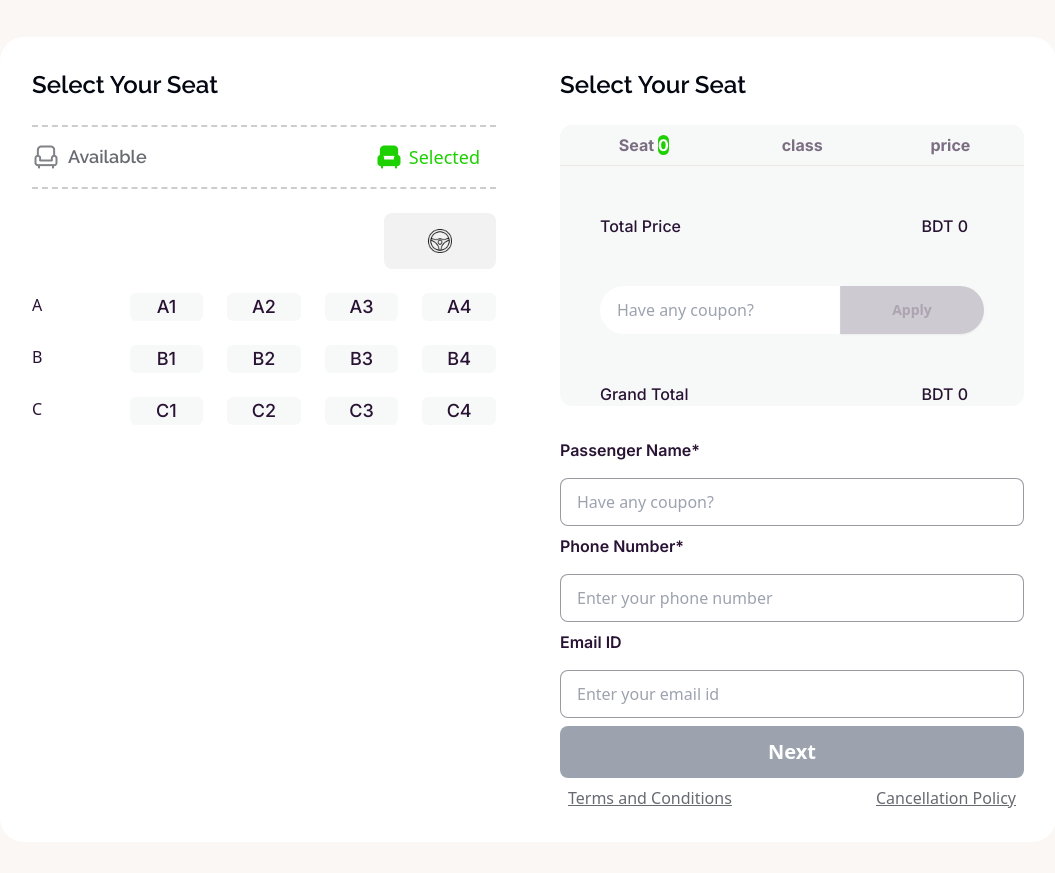
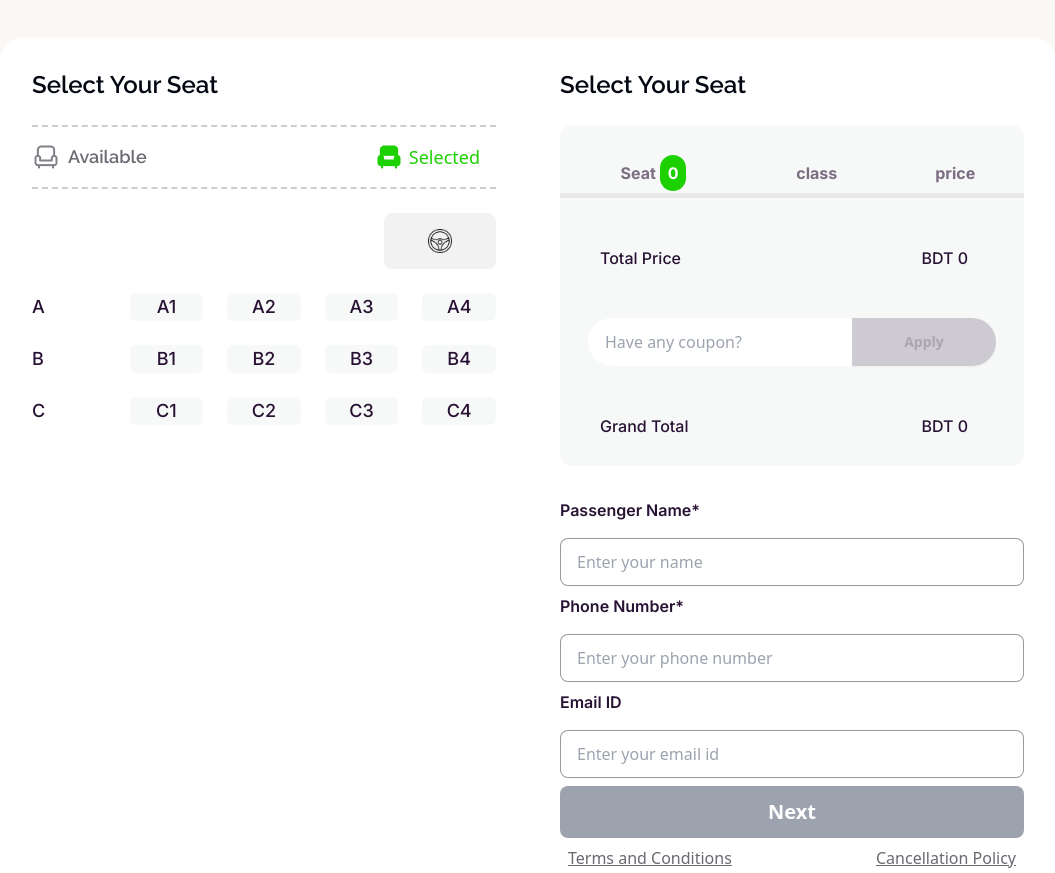
Before and after one commit to az00102/b9-a5-bus-ticketing, a plain HTML site: page index.html in a window 1280 px wide. Shown: the part 2520-3393 px from the top of the page, without its empty margins (112-1167 px from the left). Drawn offline with nearby package versions, Linux system fonts and the light colour scheme.

Commit message:
final product-1

```diff
--- a/index.html
+++ b/index.html
@@ -9,7 +9,7 @@
       rel="stylesheet"
       type="text/css"
     />
-    <link rel="shortcut icon" href="Images/ticket.png" type="image/x-icon" />
+    <link rel="shortcut icon" href="images/ticket.png" type="image/x-icon" />
     <script src="https://cdn.tailwindcss.com"></script>
     <!-- tailwind custom color -->
     <script>
@@ -375,7 +375,7 @@
             />
           </div>
           <div id="seatlist" class="seat grid grid-cols-5 gap-6 mt-6">
-            <p>A</p>
+            <p class="font-inter font-medium text-lg">A</p>
             <button
               id="A1"
               class="seat font-inter font-medium text-lg bg-[#F7F8F8] rounded-md"
@@ -400,7 +400,7 @@
             >
               A4
             </button>
-            <p>B</p>
+            <p class="font-inter font-medium text-lg">B</p>
             <button
               id="B1"
               class="seat font-inter font-medium text-lg bg-[#F7F8F8] rounded-md"
@@ -425,7 +425,7 @@
             >
               B4
             </button>
-            <p>C</p>
+            <p class="font-inter font-medium text-lg">C</p>
             <button
               id="C1"
               class="seat font-inter font-medium text-lg bg-[#F7F8F8] rounded-md"
@@ -457,19 +457,18 @@
           <p class="font-raleway text-[#030712] font-semibold text-2xl mb-6">
             Select Your Seat
           </p>
-          <div class="flex flex-col gap-12 bg-[#F7F8F8] rounded-xl">
-            <div>
+          <div class="flex flex-col gap-12 bg-[#F7F8F8] rounded-xl py-7">
+            <div class="border-b-4">
               <table
                 class="table font-inter font-medium text-[16px] text-center"
               >
-                <!-- head -->
                 <thead class="font-inter font-medium text-[16px]">
                   <tr>
                     <th>
                       Seat
                       <span
                         id="ticketcounter"
-                        class="bg-[#1dd100] w-max text-white rounded-md"
+                        class="bg-[#1dd100] w-max text-white rounded-2xl p-2"
                         >0</span
                       >
                     </th>
@@ -490,12 +489,18 @@
               id="discount"
               class="justify-between pl-10 pr-16 font-inter font-medium hidden"
             ></div>
-            <div id="invalid-coupon" class="justify-between pl-10 pr-16 font-inter font-medium hidden"></div>
+            <div
+              id="invalid-coupon"
+              class="justify-between pl-10 pr-16 font-inter font-medium hidden"
+            ></div>
             <div id="maxalert" class="hidden"></div>
-            <div id="coupon-input" class="join w-full flex justify-center px-10">
+            <div
+              id="coupon-input"
+              class="join w-full flex justify-center"
+            >
               <input
                 id="coupon"
-                class="input bg-white join-item w-full"
+                class="input bg-white join-item w-max"
                 placeholder="Have any coupon? "
               />
               <button
@@ -519,7 +524,7 @@
               <label class="font-inter font-semibold">Passenger Name*</label>
               <input
                 class="input bg-white join-item w-full border-[#03071266] rounded-lg"
-                placeholder="Have any coupon? "
+                placeholder="Enter your name"
               />
             </div>
             <div class="flex flex-col gap-4">
@@ -565,7 +570,7 @@
             Voyage Vista
           </p>
           <p class="font-inter font-normal text-lg text-[#FFFFFFCC]">
-            P-Ticket is a digital platform to make your <br />
+            Voyage Vista is a digital platform to make your <br />
             daily commuting better.
           </p>
         </div>
--- a/script.js
+++ b/script.js
@@ -30,7 +30,7 @@ appyButton.addEventListener('click', grandTotalCounter);
 nextButton.addEventListener('click', handleNexButtonAction);
 
 function handleNexButtonAction() {
-    window.open('success.html', '_blank');
+    window.open('success.html');
 }
 
 function handleNextButtonState() {
@@ -50,11 +50,12 @@ function grandTotalCounter() {
             dis.textContent = 'Discount';
             const amount = document.createElement('p');
             amount.textContent = 'BDT ' + ((15 / 100) * cost);
+            discount.classList.add('flex');
             discount.appendChild(dis);
             discount.appendChild(amount);
             discount.classList.remove('hidden');
             couponInput.classList.add('hidden');
-            if(invalidCouponChecker){
+            if (invalidCouponChecker) {
                 invalidCoupon.classList.add('hidden');
             }
         }
@@ -64,12 +65,12 @@ function grandTotalCounter() {
             dis.textContent = 'Discount';
             const amount = document.createElement('p');
             amount.textContent = 'BDT ' + ((20 / 100) * cost);
+            discount.classList.add('flex');
             discount.appendChild(dis);
             discount.appendChild(amount);
             discount.classList.remove('hidden');
-            discount.classList.add('flex');
             couponInput.classList.add('hidden');
-            if(invalidCouponChecker){
+            if (invalidCouponChecker) {
                 invalidCoupon.classList.add('hidden');
             }
         }
```
Also changed, not shown: success.html (+1 -1 lines).
